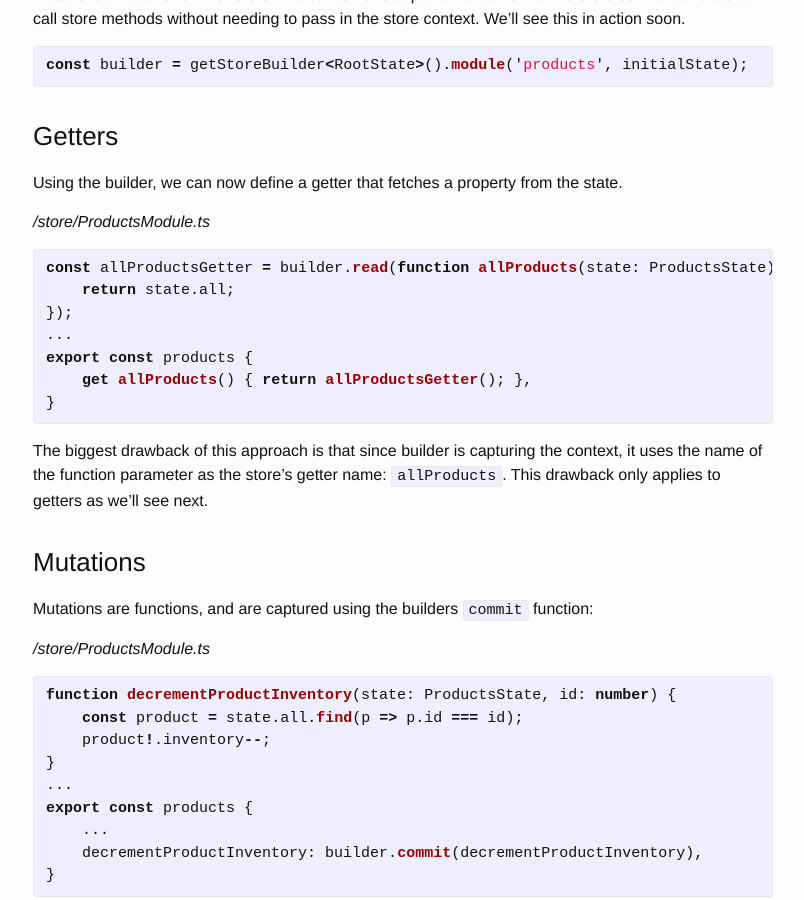
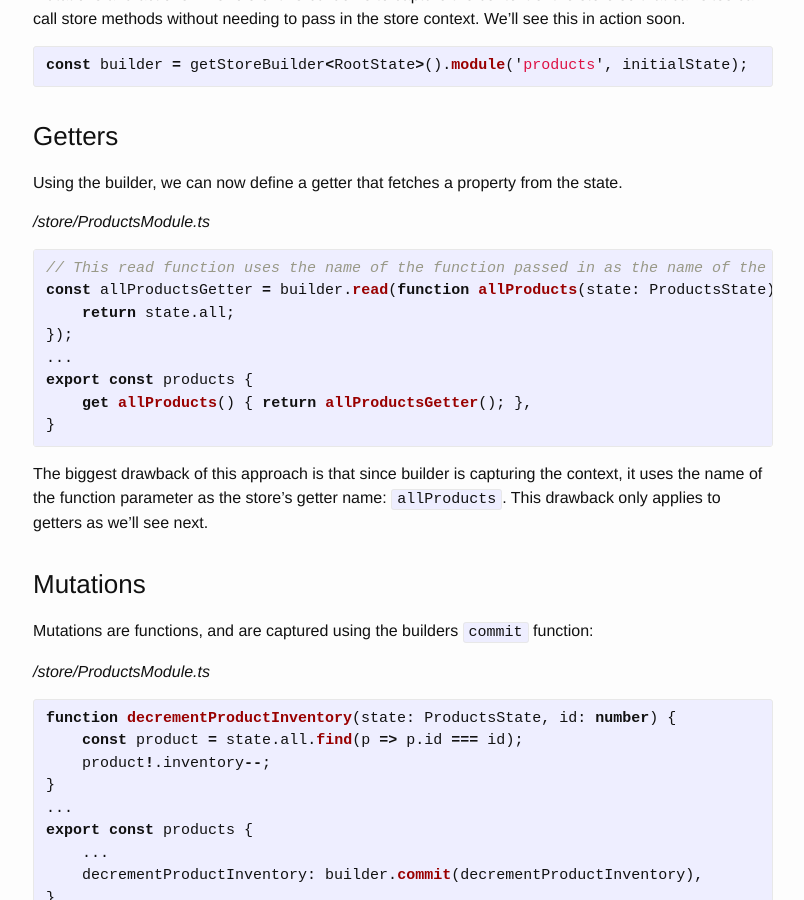
Before and after one commit to gkinsman/gkinsman.github.io, a Jekyll site: the page built from _posts/2018-04-19-Typed-State-Management-With-Vuex.md, in a window 1280 px wide and 900 px high, scrolled down 1945 px. Shown: the whole window, without its empty margins (237-1041 px from the left). Built offline with Jekyll 4.4.1, drawn with Linux system fonts in a browser that asks for light colours; comment, search, counter and statistics services are not loaded.

Commit message:
- Clarification of read function

```diff
--- a/_posts/2018-04-19-Typed-State-Management-With-Vuex.md
+++ b/_posts/2018-04-19-Typed-State-Management-With-Vuex.md
@@ -89,6 +89,8 @@ Using the builder, we can now define a getter that fetches a property from the s
 */store/ProductsModule.ts*
 
 {% highlight typescript %}
+
+// This read function uses the name of the function passed in as the name of the store getter.
 const allProductsGetter = builder.read(function allProducts(state: ProductsState) {
     return state.all;
 });
```
